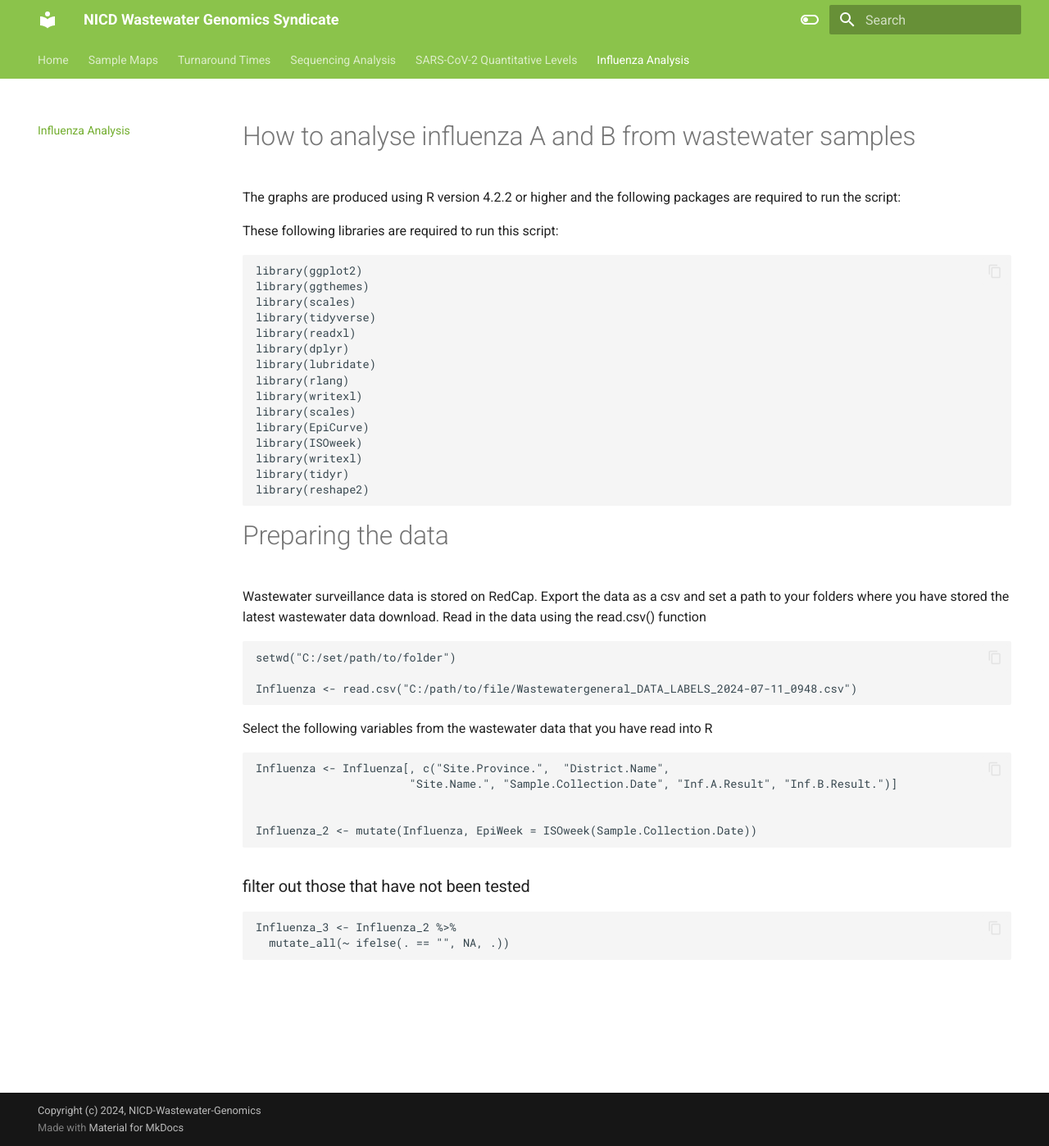
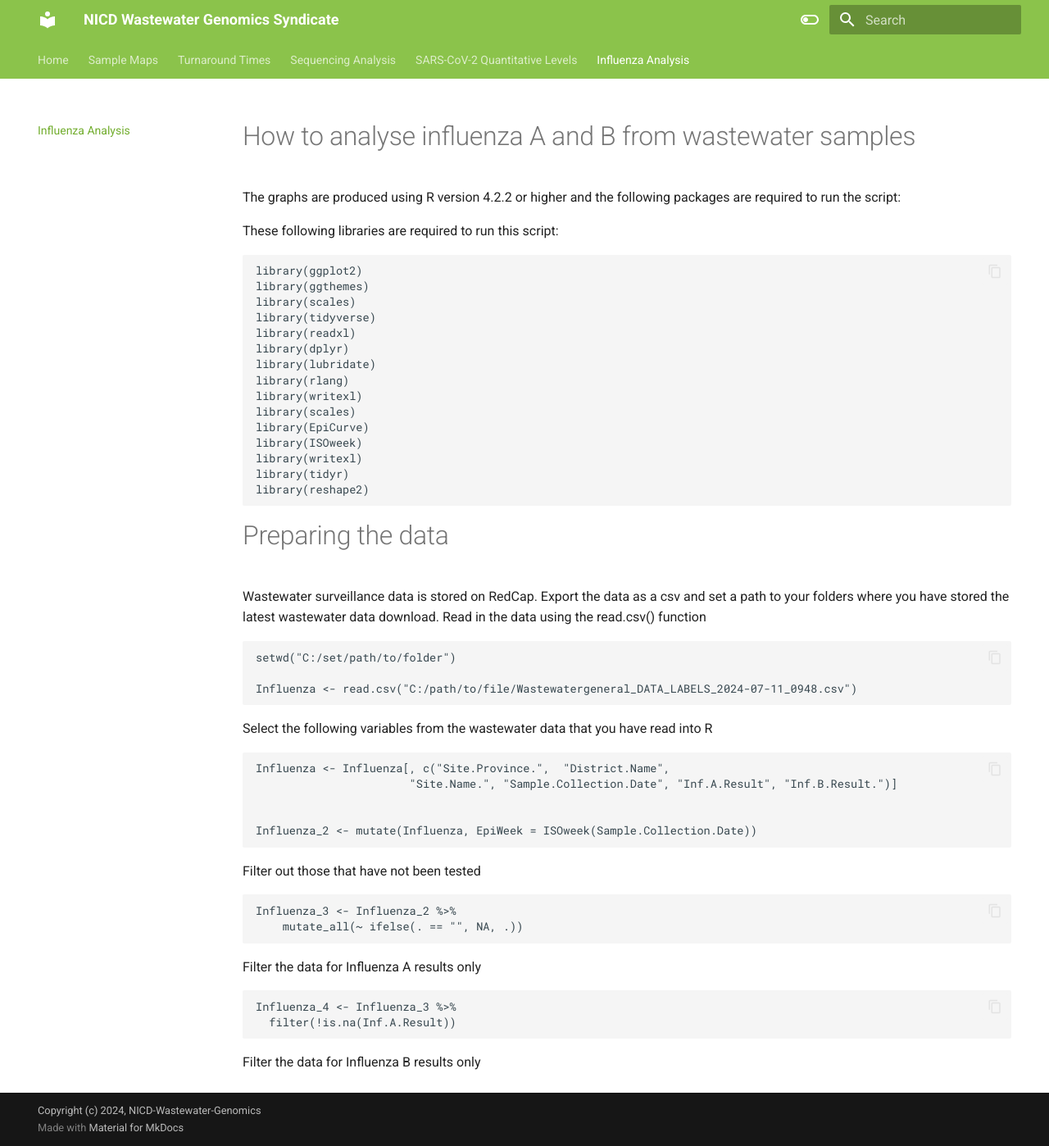
Before and after one commit to NICD-Wastewater-Genomics/NICD-Wastewater-Genomics.github.io, an MkDocs documentation site: the page built from docs/influenza.md, in a window 1280 px wide and 1398 px high. Shown: the whole window at 82% size. Built offline with MkDocs 1.6.1 and Material for MkDocs 9.7.7, drawn with Linux system fonts in a browser that asks for light colours.

Commit message:
Update influenza.md

```diff
--- a/docs/influenza.md
+++ b/docs/influenza.md
@@ -36,6 +36,14 @@ Select the following variables from the wastewater data that you have read into
 
     Influenza_2 <- mutate(Influenza, EpiWeek = ISOweek(Sample.Collection.Date))
 
-###filter out those that have not been tested
+Filter out those that have not been tested
+
     Influenza_3 <- Influenza_2 %>%
-      mutate_all(~ ifelse(. == "", NA, .))
+        mutate_all(~ ifelse(. == "", NA, .))
+
+Filter the data for Influenza A results only
+
+    Influenza_4 <- Influenza_3 %>%
+      filter(!is.na(Inf.A.Result))
+
+Filter the data for Influenza B results only
```
